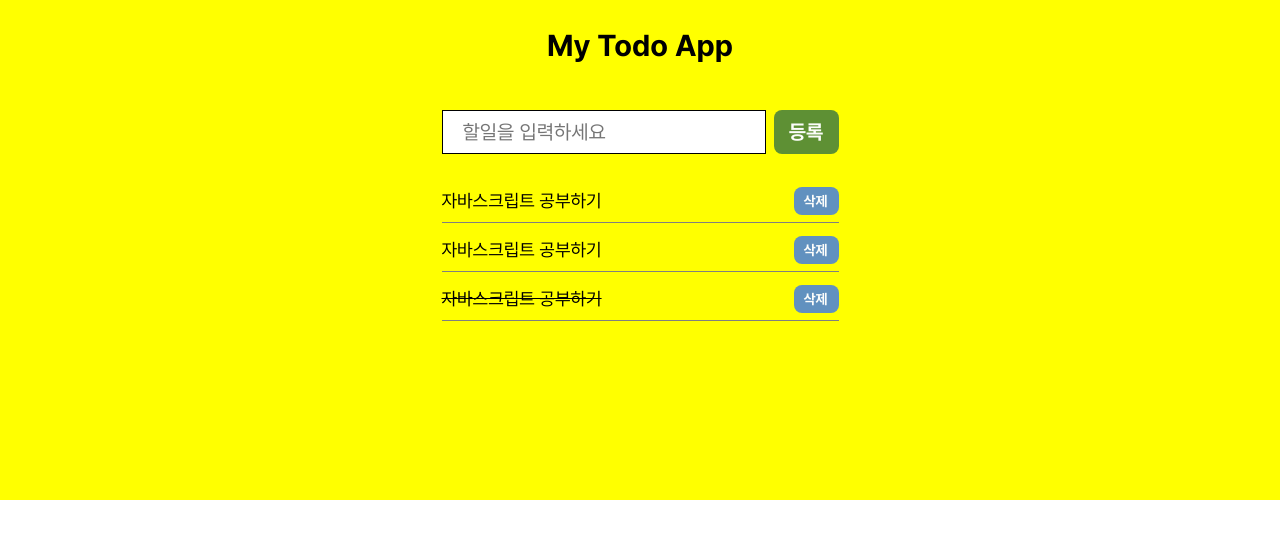
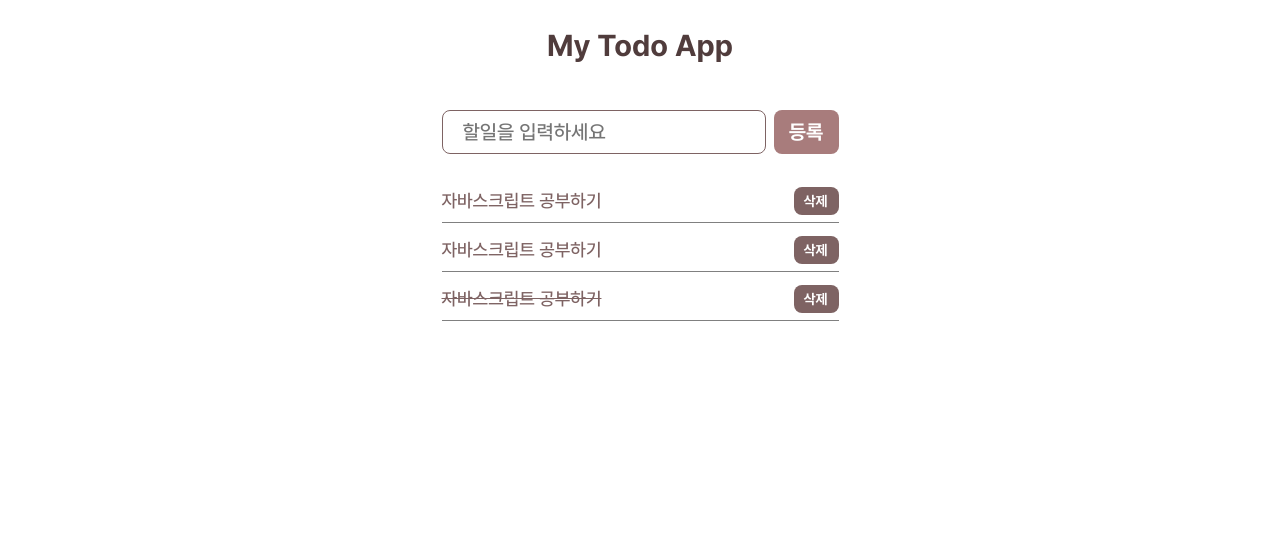
Before and after one commit to sean2337/fe-react-todo, a React (Vite) app: page / in a window 1280 px wide. Shown: the top 538 px of the page. Built offline with nearby package versions, Linux system fonts and the light colour scheme.

Commit message:
design#1_design_update

```diff
--- a/src/GlobalStyle.jsx
+++ b/src/GlobalStyle.jsx
@@ -5,8 +5,8 @@ const GlobalStyle = createGlobalStyle`
   ${reset}
 
   html, body, #root {
-      width: 100vw;
-      height: calc(var(--vh, 1vh) * 100);
+    width: 100vw;
+    height: calc(var(--vh, 1vh) * 100);
   }
 
 
--- a/src/component/Input/TodoInput/TodoInput.jsx
+++ b/src/component/Input/TodoInput/TodoInput.jsx
@@ -3,11 +3,12 @@ import styled from "styled-components";
 const TodoInputStyle = styled.input`
   width: 324px;
   height: 44px;
-  font-family: "Pretendard-regular";
+  font-family: "Pretendard-Medium";
   font-size: 20px;
   padding-left: 20px;
   box-sizing: border-box;
-  border: 1px solid black;
+  border: 1px solid #7e6363;
+  border-radius: 8px;
 `;
 
 const TodoInput = ({ plusTodoText, setPlusTodoText }) => {
--- a/src/component/TodoList/TodoList.jsx
+++ b/src/component/TodoList/TodoList.jsx
@@ -15,8 +15,8 @@ const TodoListBox = styled.div`
 
 const TodoText = styled.p`
   font-size: 18px;
-  font-family: "Pretendard-Regular";
-  color: black;
+  font-family: "Pretendard-Medium";
+  color: #7e6363;
   text-decoration: ${(props) => (props.putComplete ? "line-through" : "none")};
 `;
 
--- a/src/component/button/AddButton/AddButton.jsx
+++ b/src/component/button/AddButton/AddButton.jsx
@@ -1,16 +1,19 @@
 import styled from "styled-components";
 
 const AddButtonStyle = styled.button`
-  background-color: #5e9034;
   width: 65px;
   height: 44px;
   border-radius: 8px;
-  color: #fcfdfb;
+  background-color: #a87c7c;
+  color: white;
   font-size: 20px;
   font-family: "Pretendard-bold";
   text-align: center;
   line-height: 44px;
   border: none;
+  &:hover {
+    background-color: #ebd9b4;
+  }
 `;
 
 const AddButton = ({ addBtnFun }) => {
--- a/src/component/button/DeleteButton/DeleteButton.jsx
+++ b/src/component/button/DeleteButton/DeleteButton.jsx
@@ -3,8 +3,8 @@ import styled from "styled-components";
 const DeleteButtonStyle = styled.button`
   width: 45px;
   height: 28px;
-  background-color: #6191bf;
-  color: #fcfdfb;
+  background-color: #7e6363;
+  color: white;
   font-size: 14px;
   font-family: "Pretendard-Bold";
   border-radius: 8px;
@@ -12,6 +12,9 @@ const DeleteButtonStyle = styled.button`
   text-align: center;
   line-height: 28px;
   padding-right: 1px;
+  &:hover {
+    background-color: #ebd9b4;
+  }
 `;
 
 const DeleteButton = ({ deleteFun }) => {
--- a/src/component/header/Header.jsx
+++ b/src/component/header/Header.jsx
@@ -4,6 +4,7 @@ const Title = styled.div`
   width: 100%;
   height: auto;
   font-family: "Pretendard-bold";
+  color: #503c3c;
   font-size: 30px;
   text-align: center;
 `;
--- a/src/pages/MainPage.jsx
+++ b/src/pages/MainPage.jsx
@@ -10,8 +10,7 @@ import { completeItem } from "../API/completeItem";
 
 const TodoMainWrapper = styled.div`
   width: 100%;
-  height: 500px;
-  background-color: yellow;
+  height: auto;
   display: flex;
   flex-direction: column;
   align-items: center;
```
